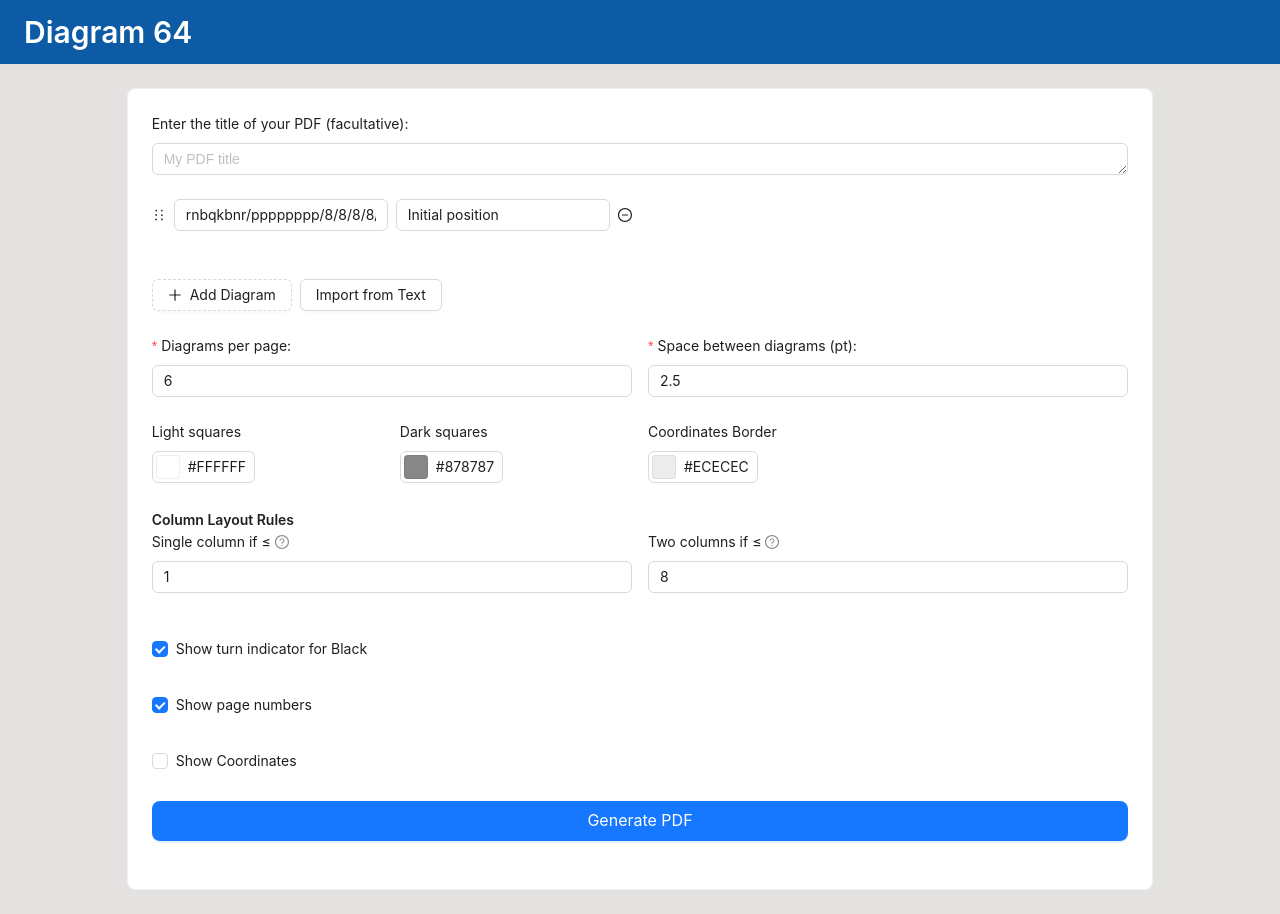
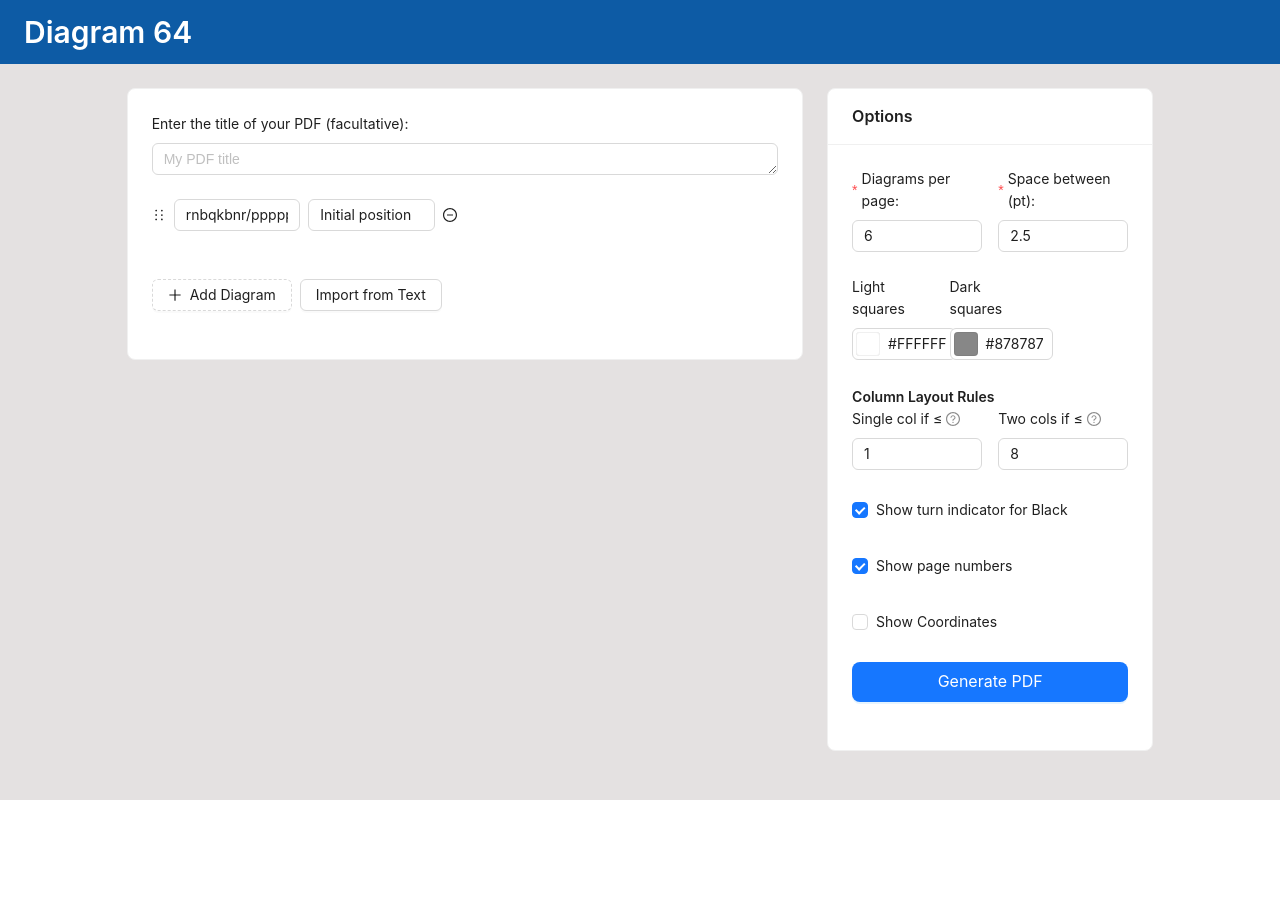
Before and after one commit to Androbi2021/Diagram-64, a React (Vite) app in the folder frontend/: page / in a window 1280 px wide. After the commit the page ends 800 px from the top, so only its background shows below. Built offline with nearby package versions, Linux system fonts and the light colour scheme.

Commit message:
feat: Enhance PDF generation form with dynamic diagram import and improved layout options

```diff
--- a/frontend/src/App.jsx
+++ b/frontend/src/App.jsx
@@ -80,11 +80,14 @@ function App() {
   const [isModalVisible, setIsModalVisible] = useState(false);
   const [importText, setImportText] = useState('');
   const [isListExpanded, setIsListExpanded] = useState(false);
-  const INITIAL_VISIBLE_COUNT = 4; // Number of items to show when collapsed
+  const INITIAL_VISIBLE_COUNT = 4;
 
   const [form] = Form.useForm();
   const nextId = useRef(0);
   const sensors = useSensors(useSensor(PointerSensor));
+
+  // Hook to watch the value of the 'showCoordinates' checkbox
+  const showCoordinates = Form.useWatch('showCoordinates', form);
 
   const onDragEnd = ({ active, over }) => {
     if (active && over && active.id !== over.id) {
@@ -196,7 +199,6 @@ function App() {
       <Content style={{ padding: '24px' }}>
         <Row justify="center">
           <Col xs={24} sm={20} md={20} lg={20} xl={20}>
-            <Card>
             <Spin spinning={loading} tip="Generating PDF...">
               <Form
                 form={form}
@@ -217,6 +219,10 @@ function App() {
                   showCoordinates: false,
                 }}
               >
+                <Row gutter={24}>
+                  {/* Main Content Column */}
+                  <Col xs={24} lg={16}>
+                    <Card>
                       <Form.Item
                         name="title"
                         label="Enter the title of your PDF (facultative):"
@@ -286,7 +292,84 @@ function App() {
                           );
                         }}
                       </Form.List>
+                    </Card>
+                  </Col>
 
+                  {/* Options Column */}
+                  <Col xs={24} lg={8}>
+                    <Card title="Options">
+                      <Row gutter={16}>
+                        <Col xs={24} sm={12}>
+                          <Form.Item name="diagramsPerPage" label="Diagrams per page:" rules={[{ required: true }]}>
+                            <InputNumber min={1} style={{ width: '100%' }} />
+                          </Form.Item>
+                        </Col>
+                        <Col xs={24} sm={12}>
+                          <Form.Item name="padding" label="Space between (pt):" rules={[{ required: true }]}>
+                            <InputNumber min={0} style={{ width: '100%' }} />
+                          </Form.Item>
+                        </Col>
+                      </Row>
+
+                      <Row gutter={16}>
+                        <Col xs={8}>
+                          <Form.Item name="lightSquares" label="Light squares">
+                            <ColorPicker showText />
+                          </Form.Item>
+                        </Col>
+                        <Col xs={8}>
+                          <Form.Item name="darkSquares" label="Dark squares">
+                            <ColorPicker showText />
+                          </Form.Item>
+                        </Col>
+                        {/* Conditional rendering for Border Color */}
+                        {showCoordinates && (
+                          <Col xs={8}>
+                            <Form.Item name="borderColor" label="Coordinate Border">
+                              <ColorPicker showText />
+                            </Form.Item>
+                          </Col>
+                        )}
+                      </Row>
+
+                      <Typography.Text strong>Column Layout Rules</Typography.Text>
+                      <Row gutter={16}>
+                        <Col span={12}>
+                          <Form.Item name="singleColumn" label="Single col if ≤" tooltip="Max diagrams for a single-column layout.">
+                            <InputNumber min={1} style={{ width: '100%' }} />
+                          </Form.Item>
+                        </Col>
+                        <Col span={12}>
+                          <Form.Item name="twoColumnMax" label="Two cols if ≤" tooltip="Max diagrams for a two-column layout.">
+                            <InputNumber min={1} style={{ width: '100%' }} />
+                          </Form.Item>
+                        </Col>
+                      </Row>
+
+                      <Form.Item name="showTurnIndicator" valuePropName="checked">
+                        <Checkbox>Show turn indicator for Black</Checkbox>
+                      </Form.Item>
+
+                      <Form.Item name="showPageNumbers" valuePropName="checked">
+                        <Checkbox>Show page numbers</Checkbox>
+                      </Form.Item>
+
+                      <Form.Item name="showCoordinates" valuePropName="checked">
+                        <Checkbox>Show Coordinates</Checkbox>
+                      </Form.Item>
+
+                      <Form.Item style={{ marginTop: '24px' }}>
+                        <Button type="primary" htmlType="submit" block loading={loading} size="large">
+                          Generate PDF
+                        </Button>
+                      </Form.Item>
+                    </Card>
+                  </Col>
+                </Row>
+              </Form>
+            </Spin>
+          </Col>
+        </Row>
         <Modal
             title="Import Diagrams"
             open={isModalVisible}
@@ -300,7 +383,8 @@ function App() {
                   id: `imported-${nextId.current++}`,
                 };
               });
-                      form.setFieldsValue({ diagrams: newDiagrams });
+              const currentDiagrams = form.getFieldValue('diagrams') || [];
+              form.setFieldsValue({ diagrams: [...currentDiagrams, ...newDiagrams] });
               setIsModalVisible(false);
               setImportText('');
             }}
@@ -314,74 +398,6 @@ function App() {
               style={{ fontFamily: "'Courier New', Courier, monospace" }}
             />
         </Modal>
-
-                  <Row gutter={16}>
-                    <Col xs={24} sm={12}>
-                      <Form.Item name="diagramsPerPage" label="Diagrams per page:" rules={[{ required: true }]}>
-                        <InputNumber min={1} style={{ width: '100%' }} />
-                      </Form.Item>
-                    </Col>
-                    <Col xs={24} sm={12}>
-                      <Form.Item name="padding" label="Space between diagrams (pt):" rules={[{ required: true }]}>
-                        <InputNumber min={0} style={{ width: '100%' }} />
-                      </Form.Item>
-                    </Col>
-                  </Row>
-
-                  <Row gutter={16}>
-                    <Col xs={6}>
-                      <Form.Item name="lightSquares" label="Light squares">
-                        <ColorPicker showText />
-                      </Form.Item>
-                    </Col>
-                    <Col xs={6}>
-                      <Form.Item name="darkSquares" label="Dark squares">
-                        <ColorPicker showText />
-                      </Form.Item>
-                    </Col>
-                    <Col xs={6}>
-                      <Form.Item name="borderColor" label="Coordinates Border">
-                        <ColorPicker showText />
-                      </Form.Item>
-                    </Col>
-                  </Row>
-
-                  <Typography.Text strong>Column Layout Rules</Typography.Text>
-                  <Row gutter={16}>
-                    <Col span={12}>
-                      <Form.Item name="singleColumn" label="Single column if ≤" tooltip="Max diagrams for a single-column layout.">
-                        <InputNumber min={1} style={{ width: '100%' }} />
-                      </Form.Item>
-                    </Col>
-                    <Col span={12}>
-                      <Form.Item name="twoColumnMax" label="Two columns if ≤" tooltip="Max diagrams for a two-column layout.">
-                        <InputNumber min={1} style={{ width: '100%' }} />
-                      </Form.Item>
-                    </Col>
-                  </Row>
-
-                  <Form.Item name="showTurnIndicator" valuePropName="checked" style={{ marginTop: '16px' }}>
-                    <Checkbox>Show turn indicator for Black</Checkbox>
-                  </Form.Item>
-
-                  <Form.Item name="showPageNumbers" valuePropName="checked" style={{ marginTop: '16px' }}>
-                    <Checkbox>Show page numbers</Checkbox>
-                  </Form.Item>
-
-                  <Form.Item name="showCoordinates" valuePropName="checked" style={{ marginTop: '16px' }}>
-                    <Checkbox>Show Coordinates</Checkbox>
-                  </Form.Item>
-
-                  <Form.Item style={{ marginTop: '24px' }}>
-                    <Button type="primary" htmlType="submit" block loading={loading} size="large">
-                      Generate PDF
-                    </Button>
-                  </Form.Item>
-                </Form>
-              </Spin>
-            </Card>
-          </Col>
-        </Row>
       </Content>
     </Layout>
   );
```
Lines whose indentation alone changed are shown as unchanged.
